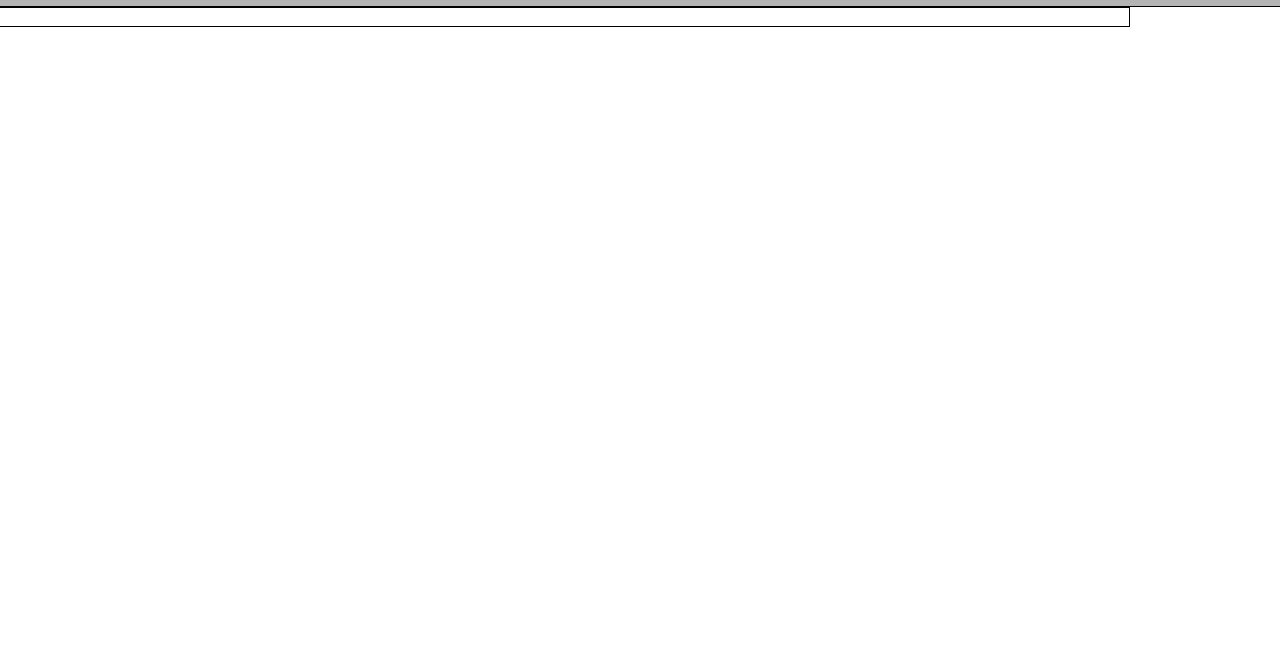
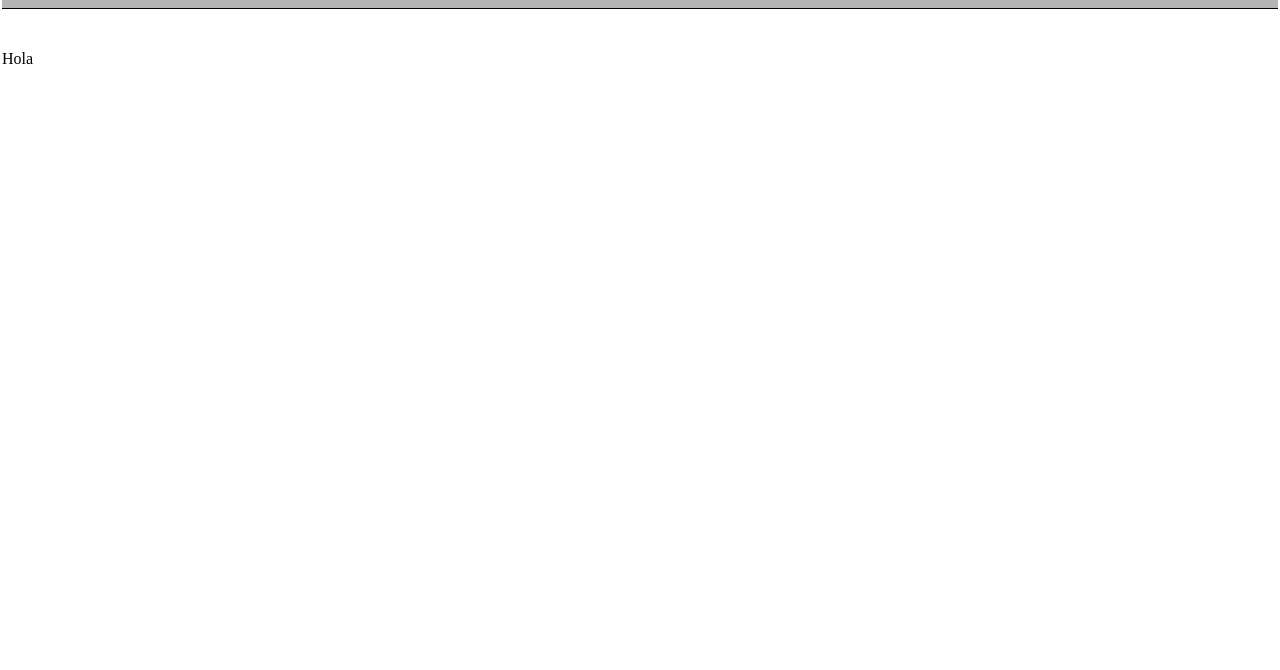
Before and after one commit to tomasrecabarren/ProyectoDonMarcos, a plain HTML site: page index.html in a window 1280 px wide. Shown: the part 130-800 px from the top of the page. Drawn offline with Linux system fonts and the light colour scheme.

Commit message:
catalogo

```diff
--- a/index.html
+++ b/index.html
@@ -36,7 +36,7 @@
         <nav>
             <ul class="menu1">
                 <li><a href="index.html">Inicio</a></li>
-                <li><a href="intengrantes.html">Catalogo</a></li>
+                <li><a href="catalogo.html">Catalogo</a></li>
                 <li><a href="ingresar.html">Quienes somos</a></li>
             </ul>
         </nav>
@@ -44,8 +44,9 @@
             <input type="text" class="search"placeholder="Buscar">
         </div>
     </header>
-    <div >
-        <h4 class="delivery"> hola</h4>
+    <div class="container">
+        <div class="palabra">Hola</div>
     </div>
+
     </body>
 </html>
--- a/style.css
+++ b/style.css
@@ -1,6 +1,6 @@
 /* Estilos generales */
 body {
-    margin: 0;
+    margin: 2px;
     padding: 0;
 }
 
@@ -109,7 +109,23 @@ list-style-type: none;
     padding: 10px;
     border-radius: 5px ;
 }
-.delivery{
-    border:1px solid black;
-    margin: 0px;
+.container{
+    position: relative;
+    width: 100%;
+    height: 100px;
 }
+.palabra{
+    position: absolute;
+    top: 50px;
+    left: 0;
+    transform: translateY(-50%);
+    animation: mover 5s linear infinite;
+}
+@keyframes mover{
+    from{
+        left: 0;
+    }
+to{
+    left: calc(100%-50px);
+}
+}
```
Also changed, not shown: catalogo.html (added).
